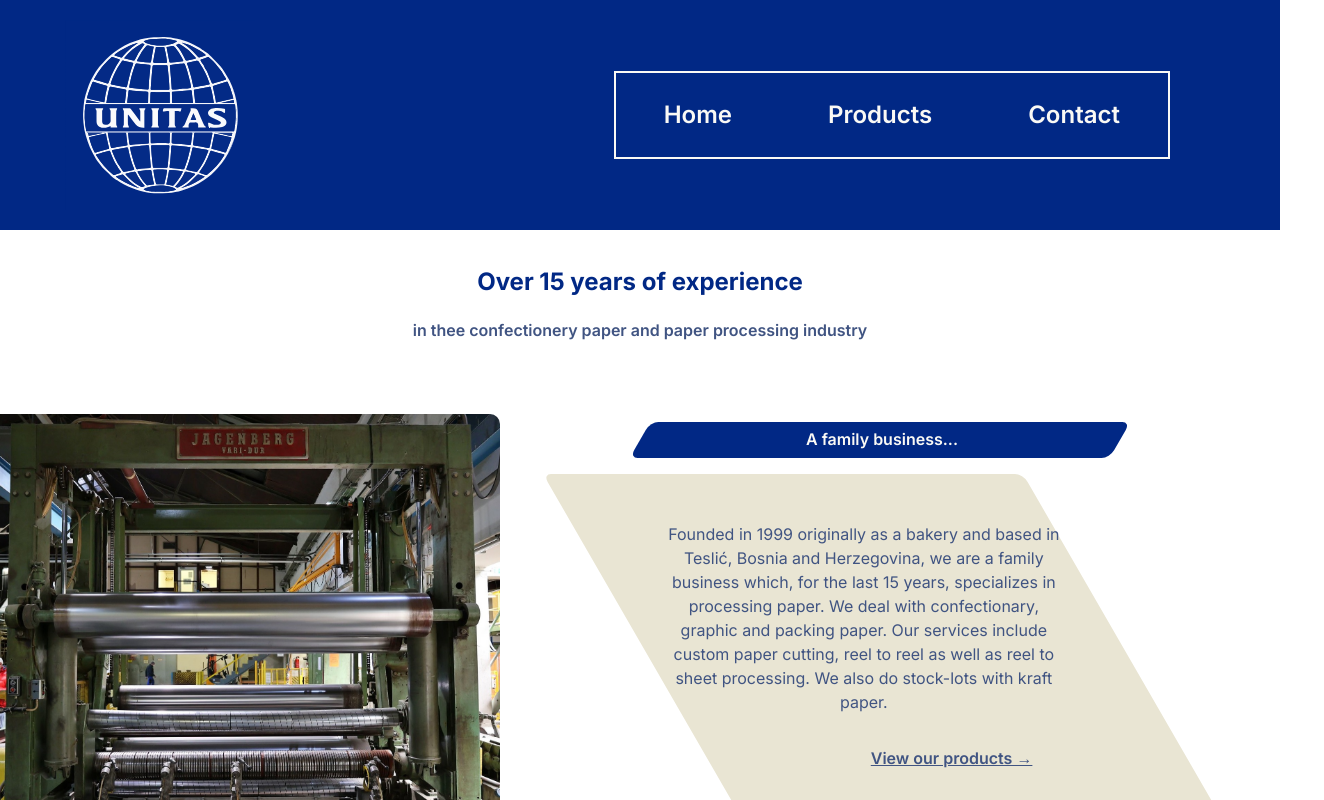
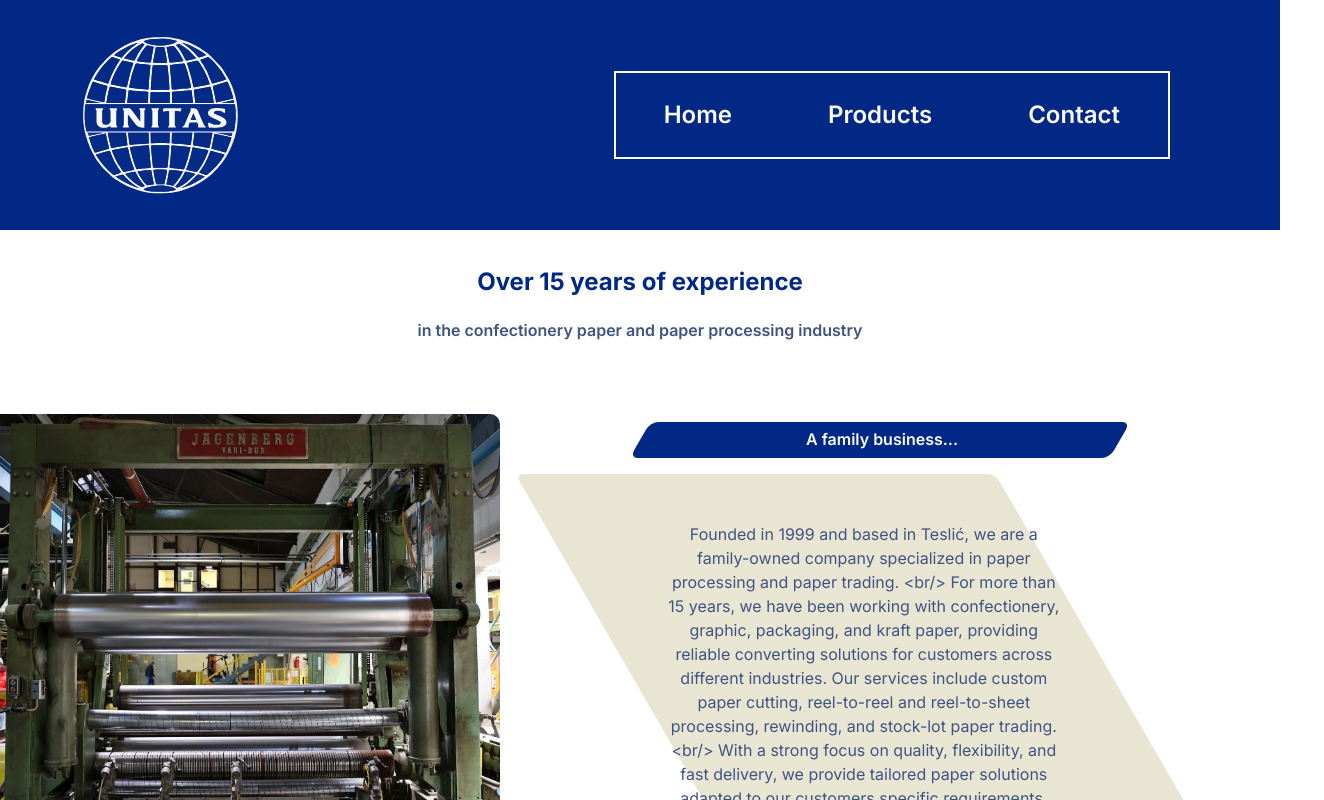
Before and after one commit to theephraimicarus/unitasTeplica, a Next.js app in the folder unitas/: page / in a window 1280 px wide. Shown: the top 800 px of the page, 1324 px wide, since content can reach past the window. Built offline with nearby package versions, Linux system fonts and the light colour scheme.

Commit message:
attempt text

```diff
--- a/unitas/app/components/home.tsx
+++ b/unitas/app/components/home.tsx
@@ -8,7 +8,7 @@ export default function HomePage() {
     <div className="py-8">
       <HeroContent
         title="Over 15 years of experience"
-        content="in thee confectionery paper and paper processing industry"
+        content="in the confectionery paper and paper processing industry"
       />
 
       <div className="relative lg:flex my-8">
@@ -24,13 +24,11 @@ export default function HomePage() {
         <div className="w-full lg:w-2/4">
           <HomeContent
             title="A family business..."
-            content="Founded in 1999 originally as a bakery and based in Teslić,
-                Bosnia and Herzegovina, we are a family business which, for the
-                last 15 years, specializes in processing paper. We deal with
-                confectionary, graphic and packing paper.
-                Our services include custom paper cutting, reel to reel as well
-                as reel to sheet processing. We also do stock-lots with kraft
-                paper."
+            content="Founded in 1999 and based in Teslić, we are a family-owned company specialized in paper processing and paper trading.
+<br/>
+For more than 15 years, we have been working with confectionery, graphic, packaging, and kraft paper, providing reliable converting solutions for customers across different industries. Our services include custom paper cutting, reel-to-reel and reel-to-sheet processing, rewinding, and stock-lot paper trading.
+<br/>
+With a strong focus on quality, flexibility, and fast delivery, we provide tailored paper solutions adapted to our customers specific requirements."
             divDirection="left"
             titleDivDirection="left"
           />
```
